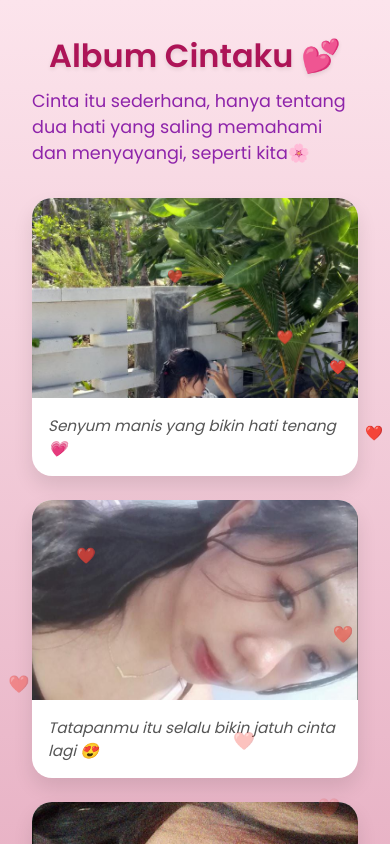
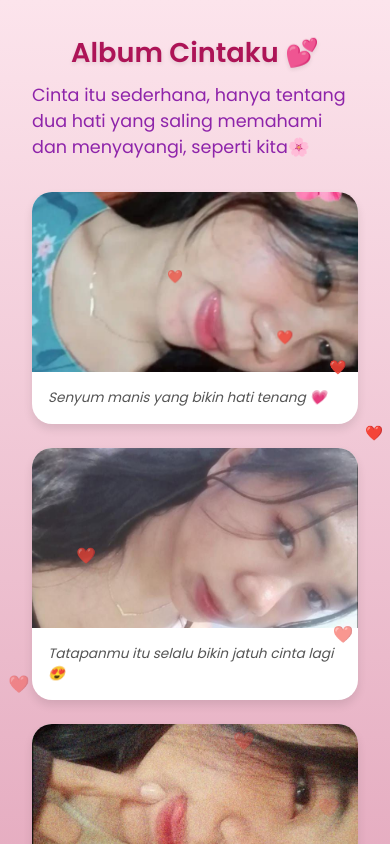
Before and after one commit to dickyfaisal11/album, a plain HTML site: page index.html in a window 390 px wide. Shown: the top 844 px of the page. Drawn offline with Linux system fonts and the light colour scheme.

Commit message:
Add files via upload

```diff
--- a/index.html
+++ b/index.html
@@ -59,7 +59,7 @@
 
     .gallery-item img {
       width: 100%;
-      height: 250px;
+      height: auto; /* Menyesuaikan tinggi secara otomatis berdasarkan lebar */
       object-fit: cover;
       display: block;
     }
@@ -126,13 +126,35 @@
       }
     }
 
-    @media (max-width: 600px) {
+    @media (max-width: 768px) { /* Untuk tablet */
       h1 {
         font-size: 2rem;
       }
 
       .gallery-item img {
         height: 200px;
+      }
+
+      .gallery-item {
+        box-shadow: 0 5px 15px rgba(0,0,0,0.1);
+      }
+    }
+
+    @media (max-width: 600px) { /* Untuk ponsel */
+      h1 {
+        font-size: 1.7rem;
+      }
+
+      .gallery-item img {
+        height: 180px; /* Atur ukuran gambar lebih kecil */
+      }
+
+      .gallery-item {
+        box-shadow: 0 5px 10px rgba(0,0,0,0.1);
+      }
+
+      .caption {
+        font-size: 0.85rem;
       }
     }
   </style>
@@ -144,7 +166,7 @@
 
   <div class="gallery">
     <div class="gallery-item" onclick="openLightbox('1.jpg')">
-      <img src="1.jpg" alt="Foto 1 Cewekku">
+      <img src="9.jpg" alt="Foto 1 Cewekku">
       <div class="caption">Senyum manis yang bikin hati tenang 💗</div>
     </div>
     <div class="gallery-item" onclick="openLightbox('2.jpg')">
```
